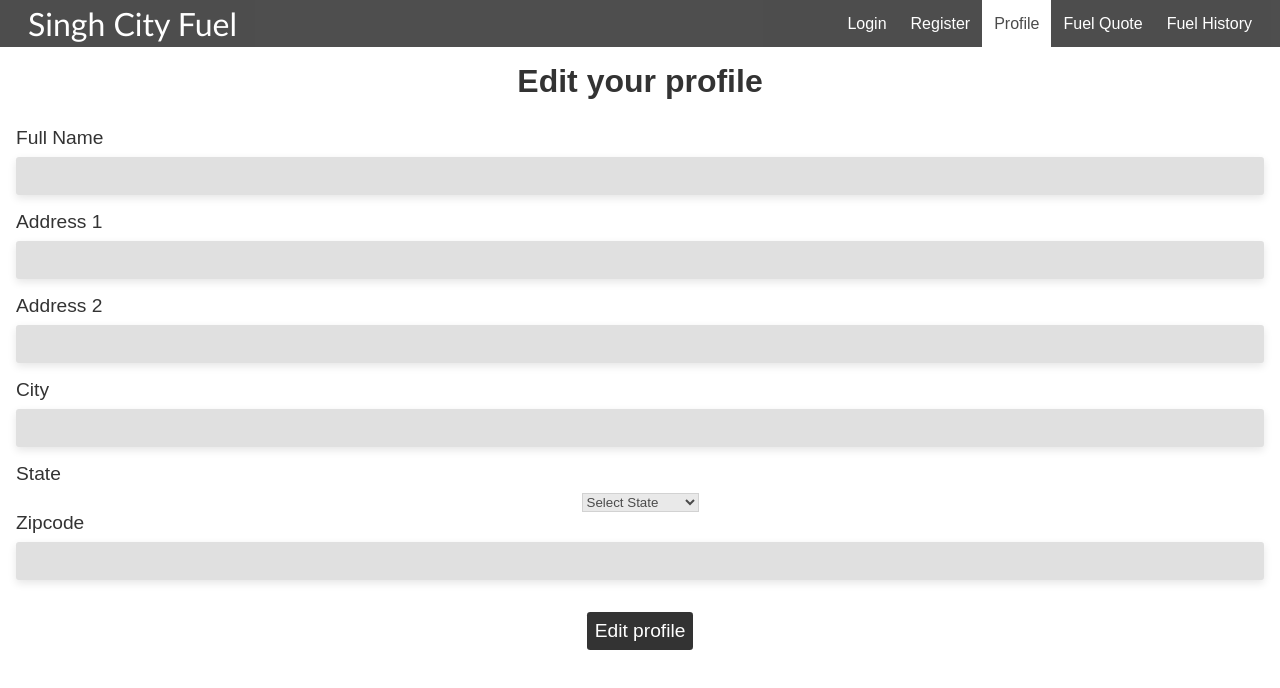
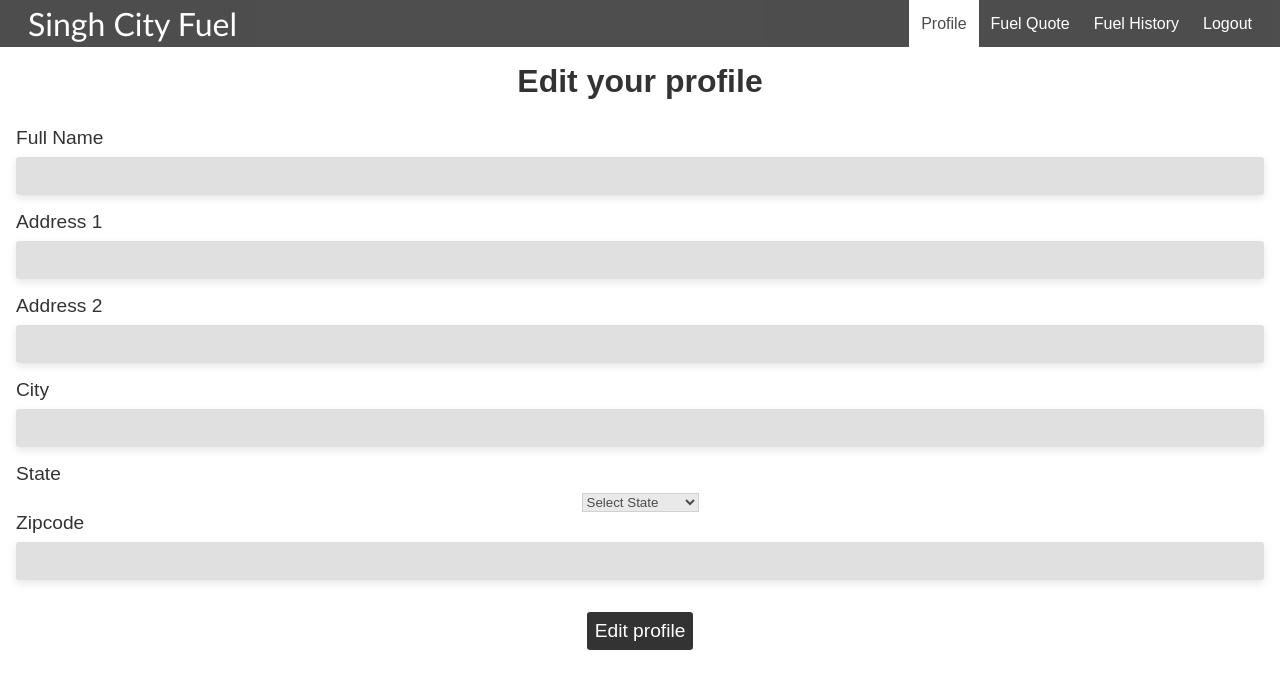
Before and after one commit to brespina/4353_Group_10, a React (Vite) app: page /profile in a window 1280 px wide. Shown: the top 688 px of the page. Built offline with nearby package versions, Linux system fonts and the light colour scheme; no server answers; sample sign-in values are in the browser's storage.

Commit message:
added logout

```diff
--- a/src/components/Navbar.tsx
+++ b/src/components/Navbar.tsx
@@ -1,23 +1,28 @@
-import { Link, useMatch, useResolvedPath } from "react-router-dom";
+import { Link, useMatch, useResolvedPath, Navigate } from "react-router-dom";
 
 interface Props {
   to: string;
   children: string;
+  onClick?: () => void;
 }
 
 function Navbar() {
+  const handleLogout = (): JSX.Element => {
+    localStorage.removeItem('token')
+    return <Navigate to = "/" />;
+  }
+
   return (
     <nav className="nav">
       <Link to="Home" className="siteTitle">
         Singh City Fuel
       </Link>
       <ul>
-        <CustomLink to="/">Login</CustomLink>
-        <CustomLink to="/register">Register</CustomLink>
         <CustomLink to="/profile">Profile</CustomLink>
         <CustomLink to="/fuelquote">Fuel Quote</CustomLink>
         <CustomLink to="/history">Fuel History</CustomLink>
-      </ul>
+        <CustomLink to="/" onClick={handleLogout}>Logout</CustomLink>
+        </ul>
     </nav>
   );
 }
```
